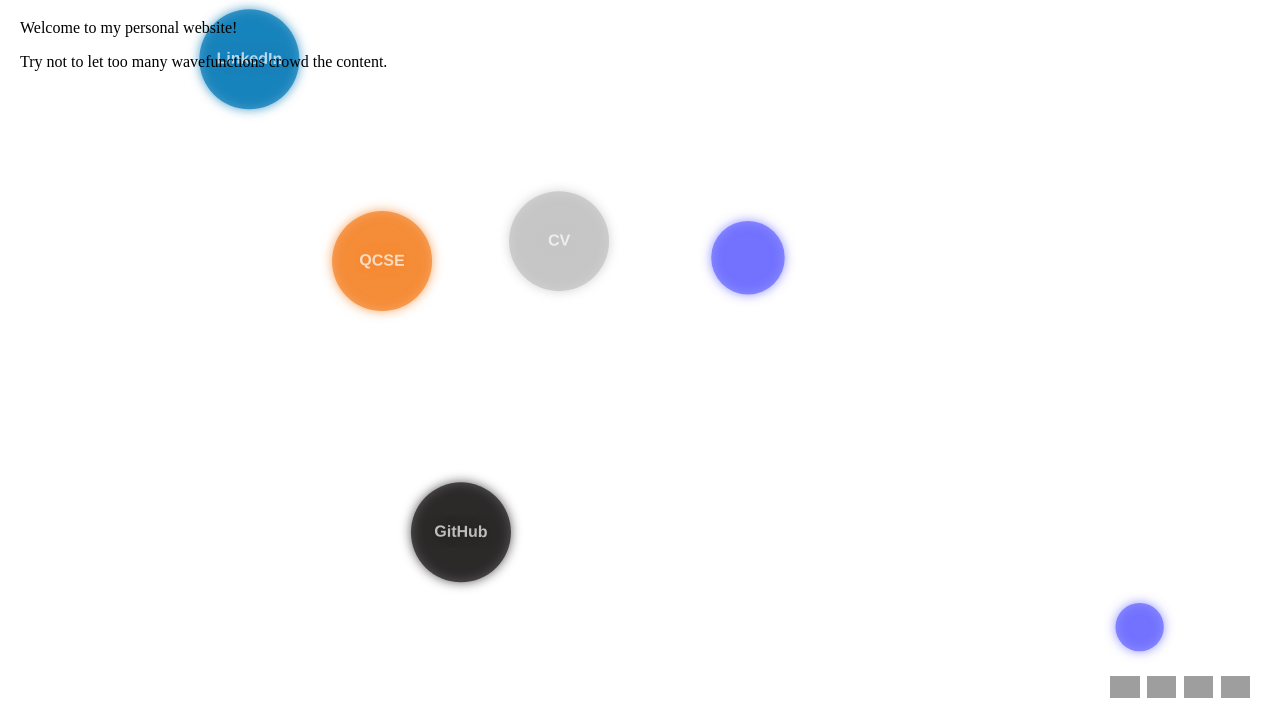
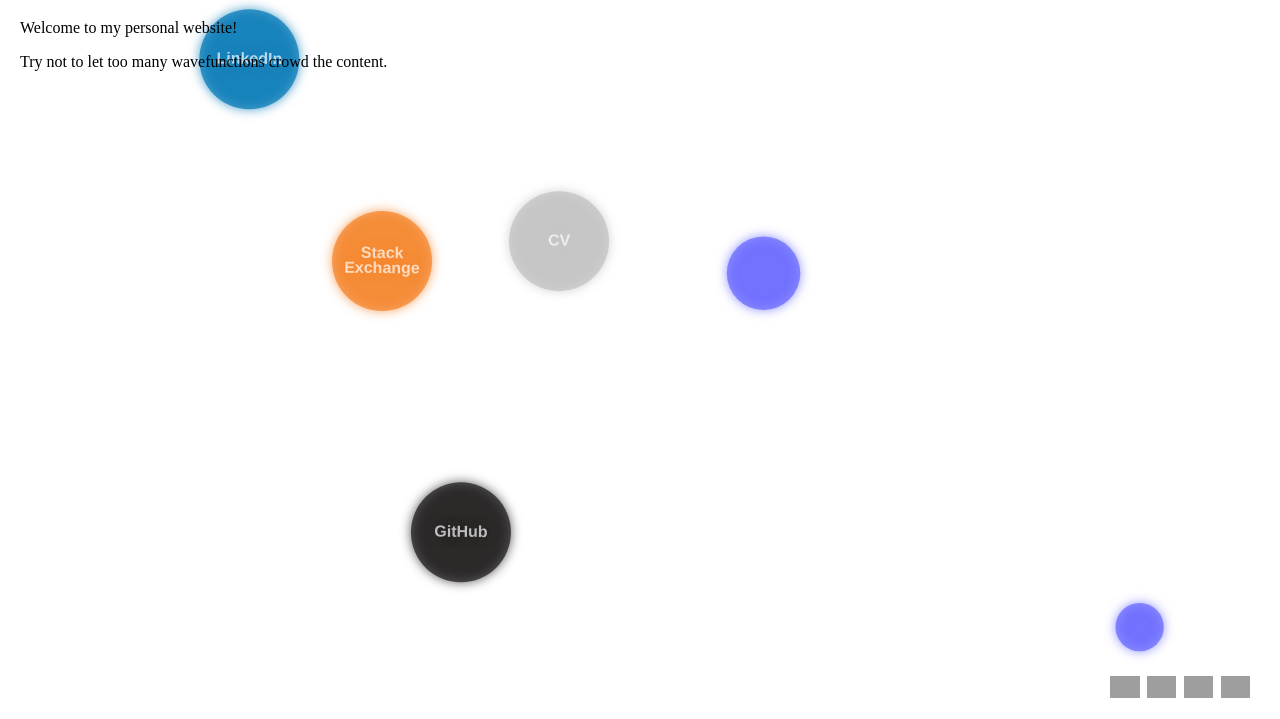
Before and after one commit to ryanhill1/ryanhill1.github.io, a website: page index.html in a window 1280 px wide. Shown: the part 81-800 px from the top of the page. Drawn offline with Linux system fonts and the light colour scheme; grey boxes are pictures that could not be loaded.

Commit message:
feat: wavefunction speeds + labels

```diff
--- a/components/waveforms.js
+++ b/components/waveforms.js
@@ -17,8 +17,10 @@
     this.x = Math.random() * (canvas.width - 2 * this.radius) + this.radius;
     this.y = Math.random() * (canvas.height - 2 * this.radius) + this.radius;
     const baseSpeed = (Math.random() - 0.5) * 0.5;
-    this.speedX = isLink ? baseSpeed : baseSpeed * 2;
-    this.speedY = isLink ? baseSpeed : baseSpeed * 2;
+    const normSpeed =
+      Math.abs(baseSpeed) >= 0.05 ? baseSpeed : Math.sign(baseSpeed) * 0.05;
+    this.speedX = isLink ? normSpeed : normSpeed * 2;
+    this.speedY = isLink ? normSpeed : normSpeed * 2;
     this.alpha = 0.7;
     this.isCollapsing = false;
     this.collapseDuration = 500;
@@ -50,7 +52,16 @@
       ctx.translate(this.x, this.y);
       ctx.scale(0.5, 0.5);
       ctx.rotate(0.01);
-      ctx.fillText(this.label, 0, 0);
+
+      const lines = this.label.split('\n');
+      if (lines.length === 1) {
+        ctx.fillText(this.label, 0, 0);
+      } else if (lines.length === 2) {
+        ctx.fillText(lines[0], 0, -15);
+        ctx.fillText(lines[1], 0, 15);
+      } else {
+        throw new Error('Too many lines in label');
+      }
       ctx.restore();
     }
 
@@ -70,10 +81,10 @@
     this.x += this.speedX * deltaTime * 60;
     this.y += this.speedY * deltaTime * 60;
 
-    if (this.x + this.radius > canvas.width || this.x - this.radius < 0) {
+    if (this.x + this.radius >= canvas.width || this.x - this.radius <= 0) {
       this.speedX = -this.speedX;
     }
-    if (this.y + this.radius > canvas.height || this.y - this.radius < 0) {
+    if (this.y + this.radius >= canvas.height || this.y - this.radius <= 0) {
       this.speedY = -this.speedY;
     }
   }
@@ -100,13 +111,13 @@
 waveFunctions.push(
   new WaveFunction(
     true,
-    'QCSE',
+    'Stack\nExchange',
     'https://quantumcomputing.stackexchange.com/users/13991/ryanhill1?tab=profile',
     '#F48024',
   ),
 );
 waveFunctions.push(
-  new WaveFunction(true, 'CV', '/static/Ryan-Hill-CV.pdf', '#C0C0C0'),
+  new WaveFunction(true, 'CV', '/files/Ryan-Hill-CV.pdf', '#C0C0C0'),
 );
 
 setInterval(() => {
--- a/index.html
+++ b/index.html
@@ -2,7 +2,7 @@
 <html lang="en">
   <head>
     <meta charset="UTF-8" />
-    <title>ryanhill.tech</title>
+    <title>Ryan Hill</title>
 
     <link rel="stylesheet" href="style/base.css" />
     <link rel="icon" href="build/assets/favicon.ico" type="image/x-icon" />
```
Also changed, not shown: 1 other file.
